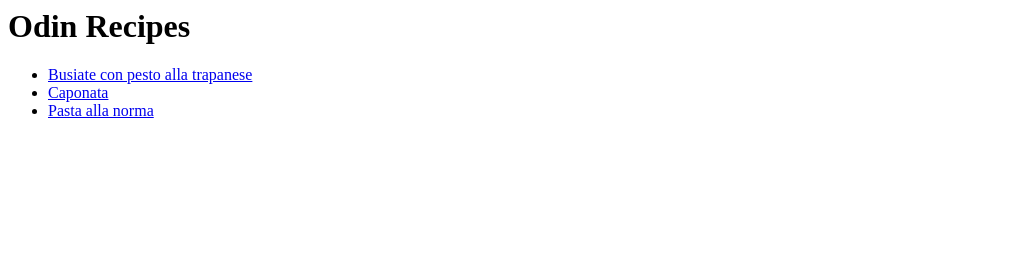
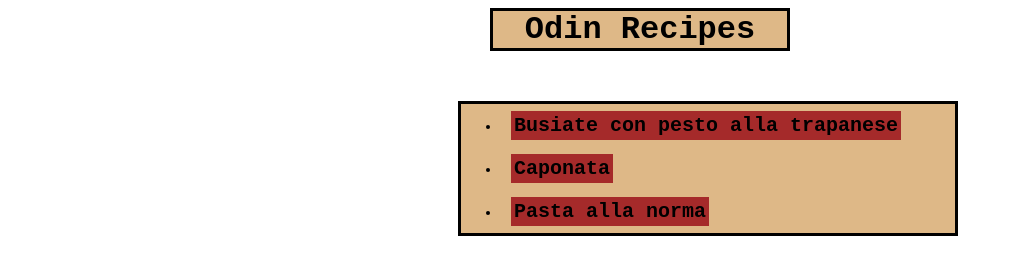
Before and after one commit to Tony-Par-9/odin-recipes, a plain HTML site: page index.html in a window 1280 px wide. Shown: the whole page, without its empty margins (0-1012 px from the left). Drawn offline with Linux system fonts and the light colour scheme.

Commit message:
Added stylesheet and different visual upgrades
Changed background colors to titles.
Eliminated text decoration to anchor elements
Applied style to links when hovering on them
Centered images, using 'margin: auto' and 'display: block'

```diff
--- a/index.html
+++ b/index.html
@@ -3,13 +3,14 @@
     <head>
         <meta charset="utf-8">
         <title>Recipes-TOP-Project</title>
+        <link rel="stylesheet" href="style.css">
     </head>
     <body>
-        <h1>Odin Recipes</h1>
-        <ul>
-            <li><a href="recipes/busiate-con-pesto-alla-trapanese.html" target="_blank">Busiate con pesto alla trapanese</a></li>
-            <li><a href="recipes/caponata.html" target="_blank">Caponata</a></li>
-            <li><a href="recipes/pasta-alla-norma.html" target="_blank">Pasta alla norma</a></li>
+        <h1 id="title">Odin Recipes</h1>
+        <ul class="list">
+            <li class="recipe"><a href="recipes/busiate-con-pesto-alla-trapanese.html">Busiate con pesto alla trapanese</a></li>
+            <li class="recipe"><a href="recipes/caponata.html">Caponata</a></li>
+            <li class="recipe"><a href="recipes/pasta-alla-norma.html">Pasta alla norma</a></li>
         </ul>
 
     </body>
--- /dev/null
+++ b/style.css
@@ -0,0 +1,55 @@
+* {
+    font-family: 'Courier New', Courier, monospace;
+}
+
+a:link {
+    color:black;
+    text-decoration: none;
+    background-color: brown;
+    box-sizing: border-box;
+    padding: 3px;
+    font-size: 20px;
+    font-weight: 800;
+
+}
+
+img {
+    display: block;
+    margin: auto;
+}
+
+a:hover {
+    background-color: aquamarine;
+
+}
+
+
+#title {
+    background-color: burlywood;
+    margin: auto;
+    box-sizing: border-box;
+    width: 300px;
+    text-align: center;
+    border: 3px solid;
+}
+
+.list {
+    background-color: burlywood;
+    box-sizing: border-box;
+    width: 500px;
+    border: 3px solid;
+    margin-top: 50px;
+    margin-left: 450px;
+}
+
+.recipe {
+    padding: 10px;
+    box-sizing: border-box;
+}
+
+.recipe-title {
+    box-sizing: border-box;
+    background-color: burlywood;
+    text-align: center;
+    border: 3px solid;
+}
```
Also changed, not shown: recipes/busiate-con-pesto-alla-trapanese.html (+2 -1 lines), recipes/caponata.html (+4 -3 lines), recipes/pasta-alla-norma.html (+2 -1 lines).
